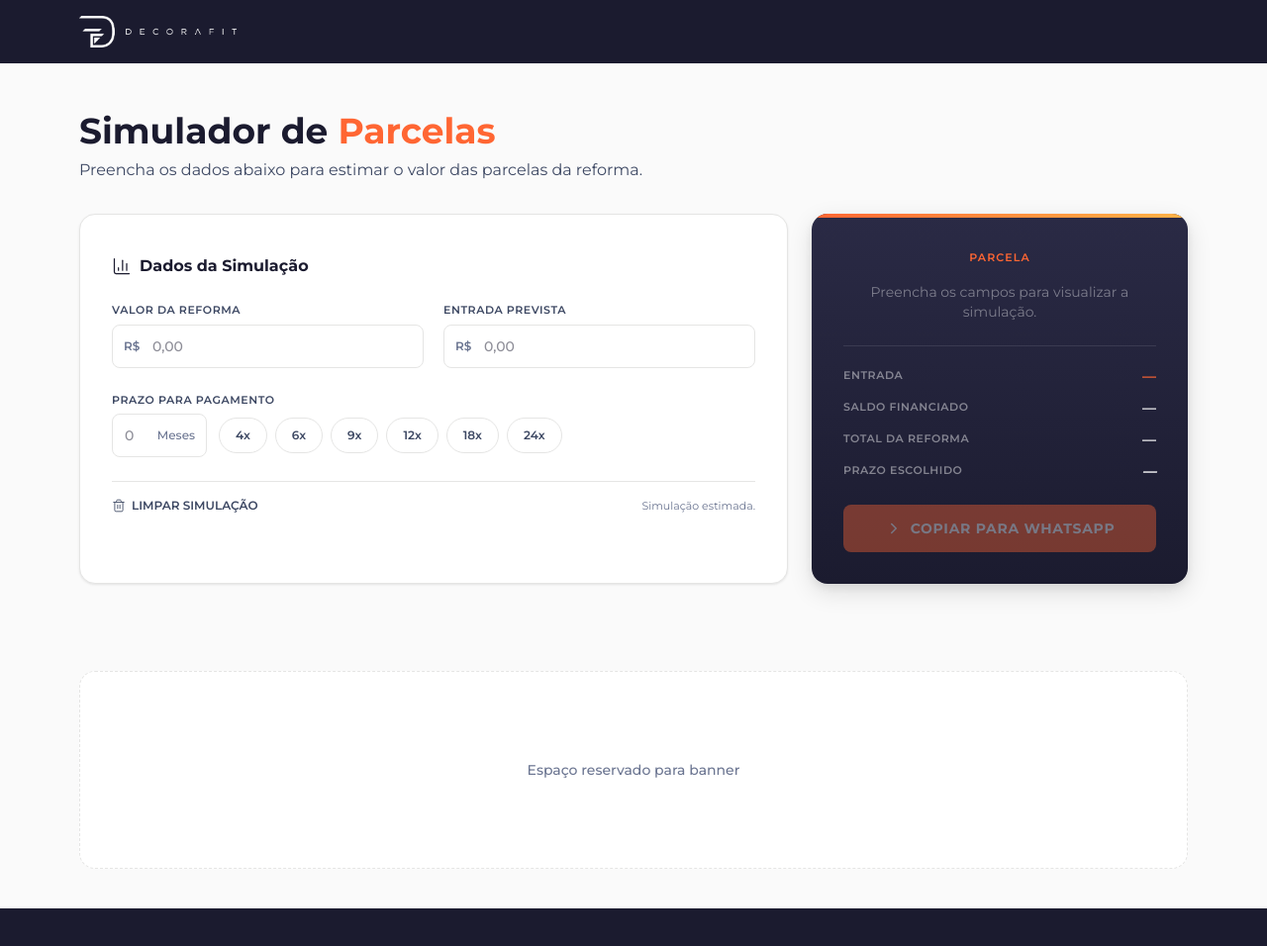
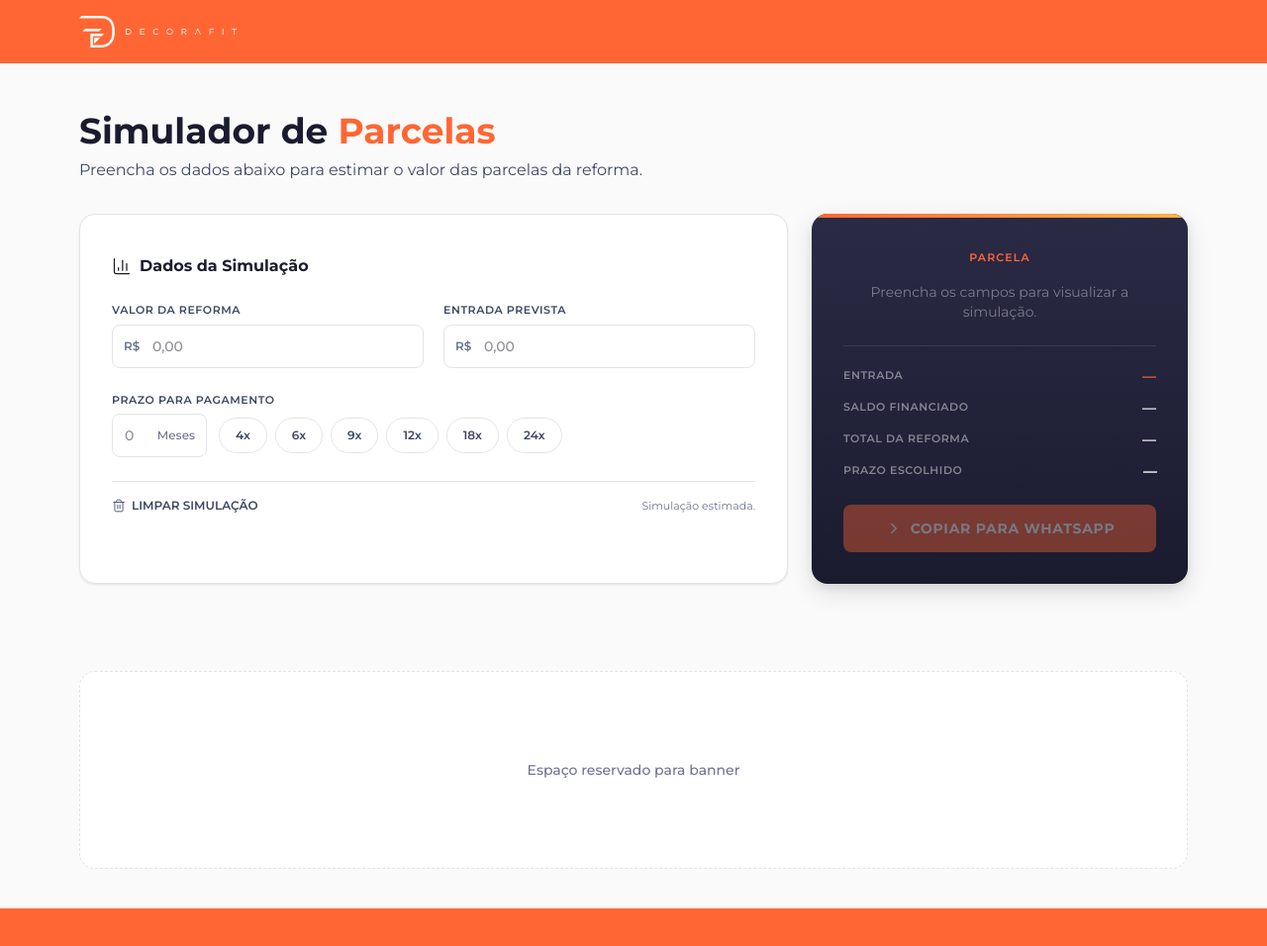
Before and after one commit to gianpiva-png/simulador-de-parcelas, a Next.js app: page / in a window 1280 px wide. Shown: the whole page at 99% size. Built offline with nearby package versions, Linux system fonts and the light colour scheme.

Commit message:
feat: redesign visual e ajustes no card de resultado

```diff
--- a/src/app/page.tsx
+++ b/src/app/page.tsx
@@ -159,7 +159,7 @@ export default function SimuladorPage() {
       {/* Header */}
       <header
         className="w-full px-4 py-4 md:px-8"
-        style={{ background: "var(--color-card-dark)" }}
+        style={{ background: "var(--color-primary)" }}
       >
         <div className="mx-auto max-w-[1120px] flex items-center">
           <Image
@@ -574,7 +574,7 @@ export default function SimuladorPage() {
       {/* Footer */}
       <footer
         className="w-full px-4 py-5 md:px-8 mt-auto"
-        style={{ background: "var(--color-card-dark)" }}
+        style={{ background: "var(--color-primary)" }}
       />
     </div>
   );
```
